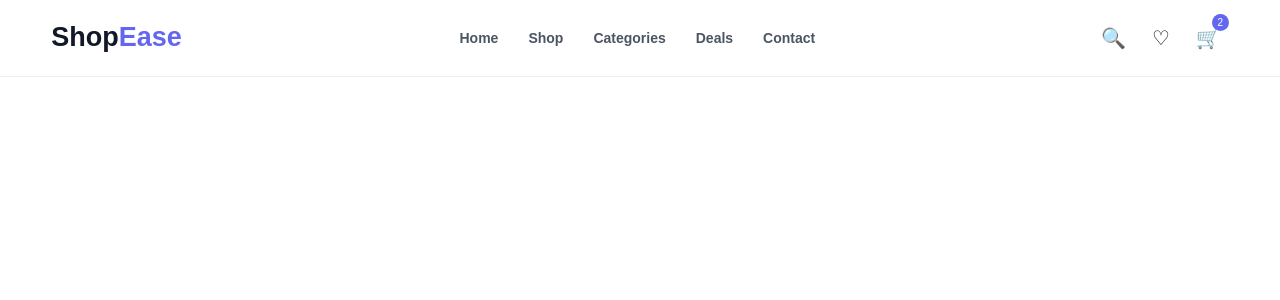
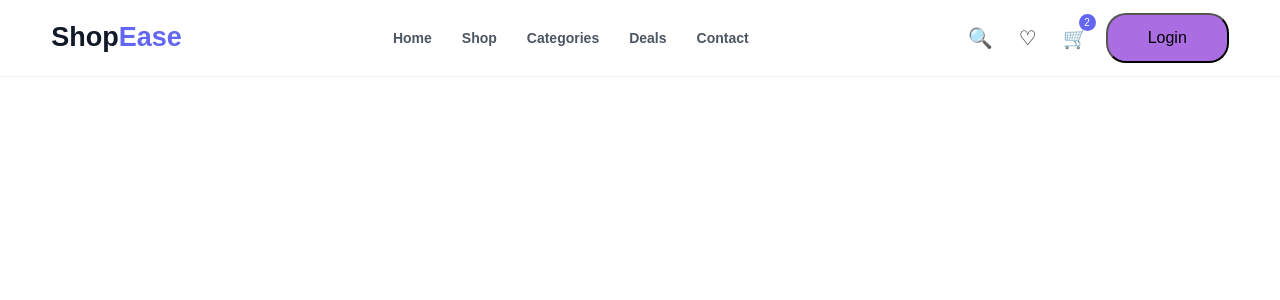
Before and after one commit to niyuktikakde75-maker/Django-, a Django app: page /header in a window 1280 px wide. Shown: the top 300 px of the page. Run offline with Django 5.2, Linux system fonts and the light colour scheme.

Commit message:
new commit

```diff
--- a/static/style/header.css
+++ b/static/style/header.css
@@ -110,3 +110,8 @@ input {
     display: grid;
     place-items: center;
 }
+.btn2{
+    padding: 10px 20px;
+    border-radius: 20px;
+    background-color: rgb(170, 110, 226);
+}
--- a/templates/layout/header.html
+++ b/templates/layout/header.html
@@ -30,6 +30,10 @@
                 <button class="cart-btn">🛒 <span>2</span>
               </button>
             </a>
+
+            <button class ="btn2">
+                <span class ="btn2">Login</span>
+            </button>
             </div>
         </div>
     </header>
--- a/templates/layout/index.html
+++ b/templates/layout/index.html
@@ -12,6 +12,9 @@
     </nav>
 
 
+     <button class ="btn2"><span><a href="http://127.0.0.1:8000/">Login out</a></span></button>
+
+
 
 </div>
 {% endblock navbar %}
```
